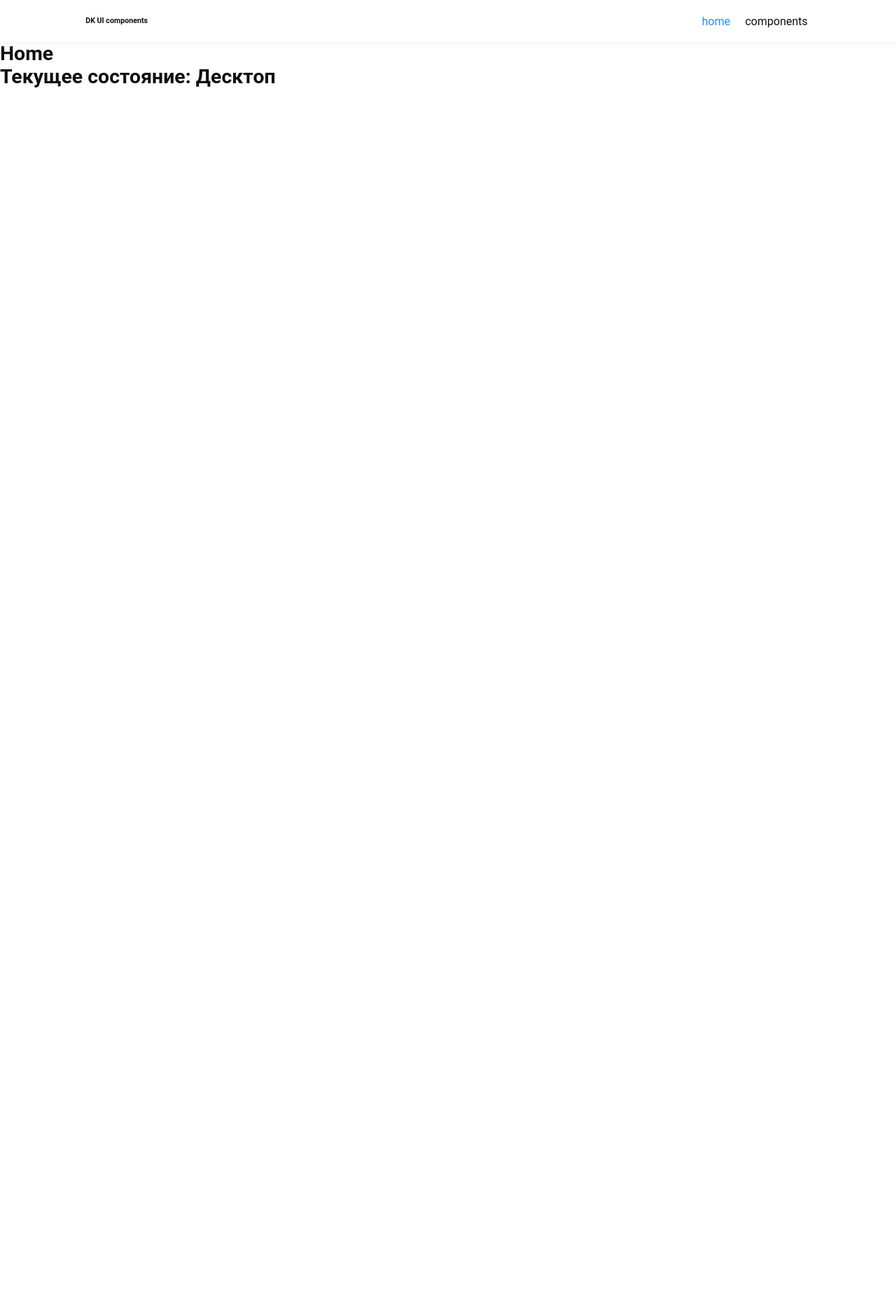
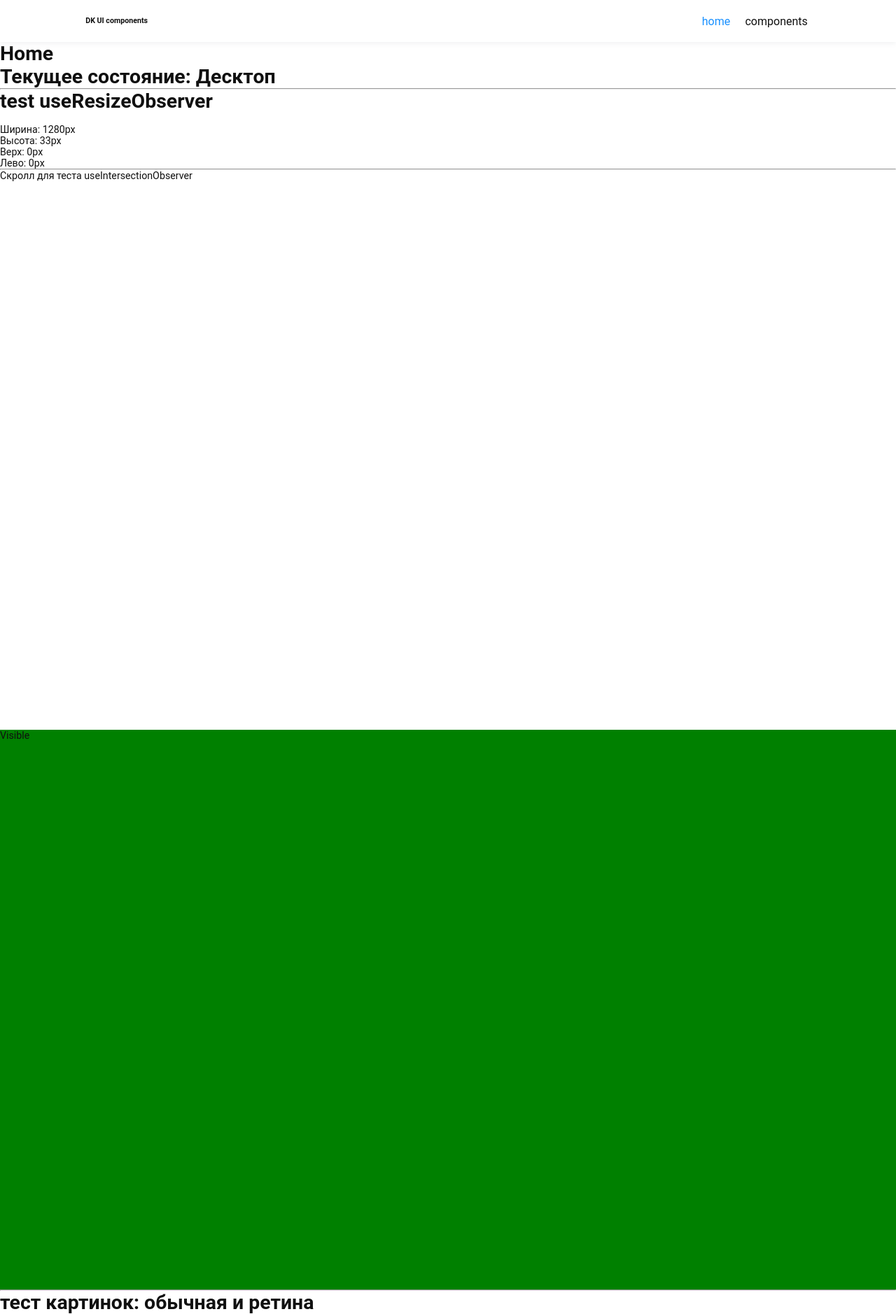
Before and after one commit to deniskeller/my-custom-components-library, a Next.js app: page / in a window 1280 px wide. Shown: the whole page at 70% size. Before the commit the page ends 800 px from the top, so only its background shows below. Built offline with nearby package versions, Linux system fonts and the light colour scheme.

Commit message:
add useIntersectionObserver hook

```diff
--- /dev/null
+++ b/src/hooks/useIntersectionObserver.ts
@@ -0,0 +1,37 @@
+import { useEffect, useRef, useState } from 'react';
+
+type UseIntersectionObserverOptions = IntersectionObserverInit & {
+  triggerOnce?: boolean;
+};
+
+const useIntersectionObserver = (
+  options: UseIntersectionObserverOptions = {},
+): [React.RefObject<HTMLElement | null>, boolean] => {
+  const [isIntersecting, setIsIntersecting] = useState(false);
+  const targetRef = useRef<HTMLElement>(null);
+
+  useEffect(() => {
+    const observer = new IntersectionObserver(([entry]) => {
+      setIsIntersecting(entry.isIntersecting);
+
+      if (entry.isIntersecting && options.triggerOnce) {
+        observer.unobserve(entry.target);
+      }
+    }, options);
+
+    const currentTarget = targetRef.current;
+    if (currentTarget) {
+      observer.observe(currentTarget);
+    }
+
+    return () => {
+      if (currentTarget) {
+        observer.unobserve(currentTarget);
+      }
+    };
+  }, [options]);
+
+  return [targetRef, isIntersecting];
+};
+
+export default useIntersectionObserver;
--- a/src/view/Home/Home.tsx
+++ b/src/view/Home/Home.tsx
@@ -1,10 +1,20 @@
 import React from 'react';
 import s from './Home.module.scss';
 import useMediaQuery from '@hooks/useMediaQuery';
+import useResizeObserver from '@hooks/useResizeObserver';
+import useIntersectionObserver from '@hooks/useIntersectionObserver';
 // import Image from 'next/image';
 
 const Home = () => {
   const isMobile = useMediaQuery('(max-width: 768px)');
+
+  const [ref, rect] = useResizeObserver();
+  console.log('rect: ', rect);
+
+  const [targetRef, isIntersecting] = useIntersectionObserver({
+    threshold: 0.5,
+    triggerOnce: true,
+  });
 
   return (
     <>
@@ -15,6 +25,39 @@ const Home = () => {
           Текущее состояние: {isMobile ? 'Мобильное устройство' : 'Десктоп'}
         </h1>
 
+        <hr />
+
+        <div className="" ref={ref as React.RefObject<HTMLDivElement>}>
+          <h1>test useResizeObserver</h1>
+        </div>
+        {rect && (
+          <div style={{ marginTop: '16px' }}>
+            <p>Ширина: {rect.width}px</p>
+            <p>Высота: {rect.height}px</p>
+            <p>Верх: {rect.top}px</p>
+            <p>Лево: {rect.left}px</p>
+          </div>
+        )}
+
+        <hr />
+
+        {/* тест useIntersectionObserver */}
+        <div style={{ height: '100vh' }}>
+          Скролл для теста useIntersectionObserver
+        </div>
+        <div
+          ref={targetRef as React.RefObject<HTMLDivElement>}
+          style={{
+            height: '100vh',
+            background: isIntersecting ? 'green' : 'red',
+          }}
+        >
+          {isIntersecting ? 'Visible' : 'Not Visible'}
+        </div>
+
+        <hr />
+
+        <h1>тест картинок: обычная и ретина</h1>
         {/* <Image
           src="/unsplash.jpg"
           width={741}
--- a/src/view/components/Tooltip/Tooltip.tsx
+++ b/src/view/components/Tooltip/Tooltip.tsx
@@ -2,20 +2,13 @@ import React from 'react';
 import { BaseButton, BaseContainer, BaseTitle, BaseTooltip } from '@base/index';
 import styles from './Tooltip.module.scss';
 import { LinkToViewCode } from '@nav/index';
-import useResizeObserver from '@hooks/useResizeObserver';
 
 const Tooltip: React.FC = () => {
-  const [ref, rect] = useResizeObserver();
-  console.log('rect: ', rect);
-
   return (
     <BaseContainer>
       <BaseTitle className="Mb20">Tooltip</BaseTitle>
 
-      <div
-        className="Headline Mb20"
-        ref={ref as React.RefObject<HTMLDivElement>}
-      >
+      <div className="Headline Mb20">
         <LinkToViewCode
           title="A simple text popup tip."
           href="https://github.com/deniskeller/my-custom-components-library/tree/main/src/components/base/BaseTooltip"
```
